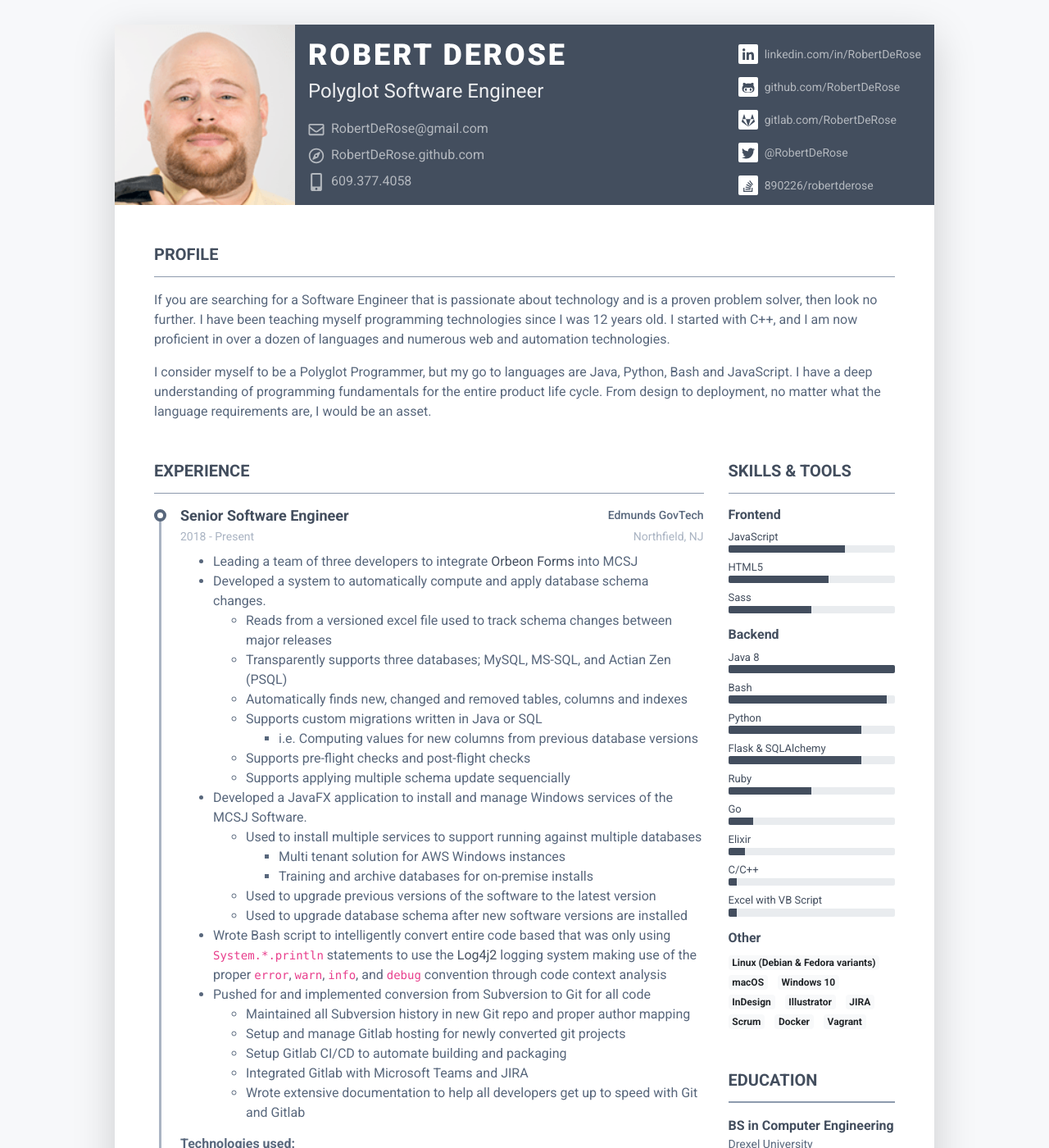
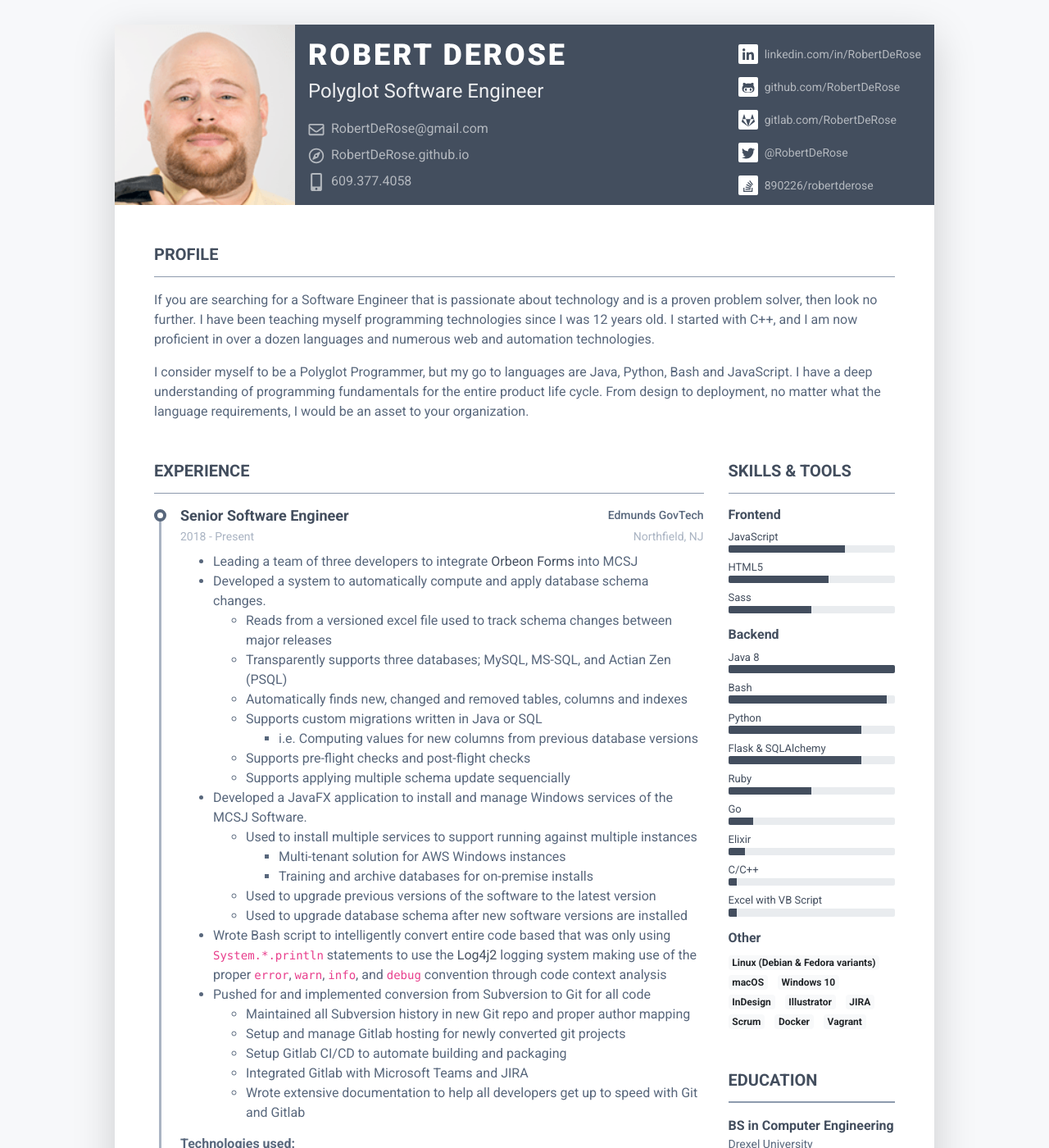
Before and after one commit to RobertDeRose/RobertDeRose.github.io, a Jekyll site: the page built from index.html, in a window 1280 px wide and 1400 px high. Shown: the whole window at 82% size. Built offline with Jekyll 4.4.1, drawn with Linux system fonts in a browser that asks for light colours; nearby versions of some CDN libraries.

Commit message:
Some minor tweaks
* Corrected website link, should have been `.io` not `.com`
* Reworded somethings to sounds, hopefully clearer

```diff
--- a/_data/data.yml
+++ b/_data/data.yml
@@ -4,7 +4,7 @@ bio:
   avatar: rderose.png
   email: RobertDeRose@gmail.com
   telephone: 609.377.4058
-  website: RobertDeRose.github.com
+  website: RobertDeRose.github.io
   linkedin: RobertDeRose
   github: RobertDeRose
   gitlab: RobertDeRose
@@ -17,14 +17,14 @@ summary:
     If you are searching for a Software Engineer that is passionate about
     technology and is a proven problem solver, then look no further. I have been
     teaching myself programming technologies since I was 12 years old. I started
-    with C++, and I am now proficient in over a dozen of languages and numerous
+    with C++, and I am now proficient in over a dozen languages and numerous
     web and automation technologies.
 
     I consider myself to be a Polyglot Programmer, but my go to languages are
     Java, Python, Bash and JavaScript. I have a deep understanding of
     programming fundamentals for the entire product life cycle. From design to
-    deployment, no matter what the language requirements are, I would be an
-    asset.
+    deployment, no matter what the language requirements, I would be an
+    asset to your organization.
 
 history:
   title: Experience
@@ -53,9 +53,9 @@ history:
           of the MCSJ Software.
           <div class="d-print-none" markdown="1">
             <ul>
-              <li>Used to install multiple services to support running against multiple databases</li>
+              <li>Used to install multiple services to support running against multiple instances</li>
                 <ul>
-                  <li>Multi tenant solution for AWS Windows instances</li>
+                  <li>Multi-tenant solution for AWS Windows instances</li>
                   <li>Training and archive databases for on-premise installs</li>
                 </ul>
               <li>Used to upgrade previous versions of the software to the latest version</li>
@@ -122,7 +122,7 @@ history:
           </div>
         * Maintained Jenkins Server to support automated testing and code quality
           - Ingetrated into Github Enterprise
-          - PRs can't be merged until all pipelines pass
+            - PRs can't be merged until all pipelines pass
       technologies:
         - name: ColdFusion
         - name: Python
```
